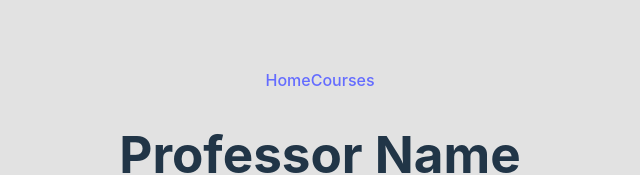
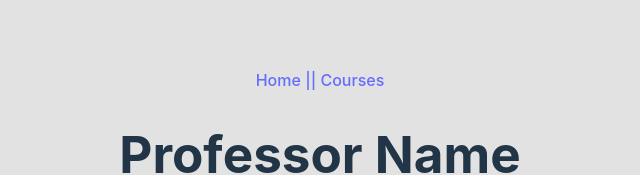
Before and after one commit to Oasis-NEU/f24-group20, a React (Vite) app: page /Courses in a window 1280 px wide. Shown: the part 313-488 px from the top of the page, without its empty margins (320-960 px from the left). Built offline with nearby package versions, Linux system fonts and the light colour scheme.

Commit message:
reformatted Nav bar

```diff
--- a/src/assets/navigation.jsx
+++ b/src/assets/navigation.jsx
@@ -4,8 +4,8 @@ import { Link } from 'react-router-dom';
 const Navigation = () => {
   return (
     <div>
-    <Link to="/">Home</Link>
-    <Link to="/Courses">Courses</Link>
+    <Link to="/"> Home   |</Link>
+    <Link to="/Courses">|   Courses </Link>
   </div>
   );
 }
```
